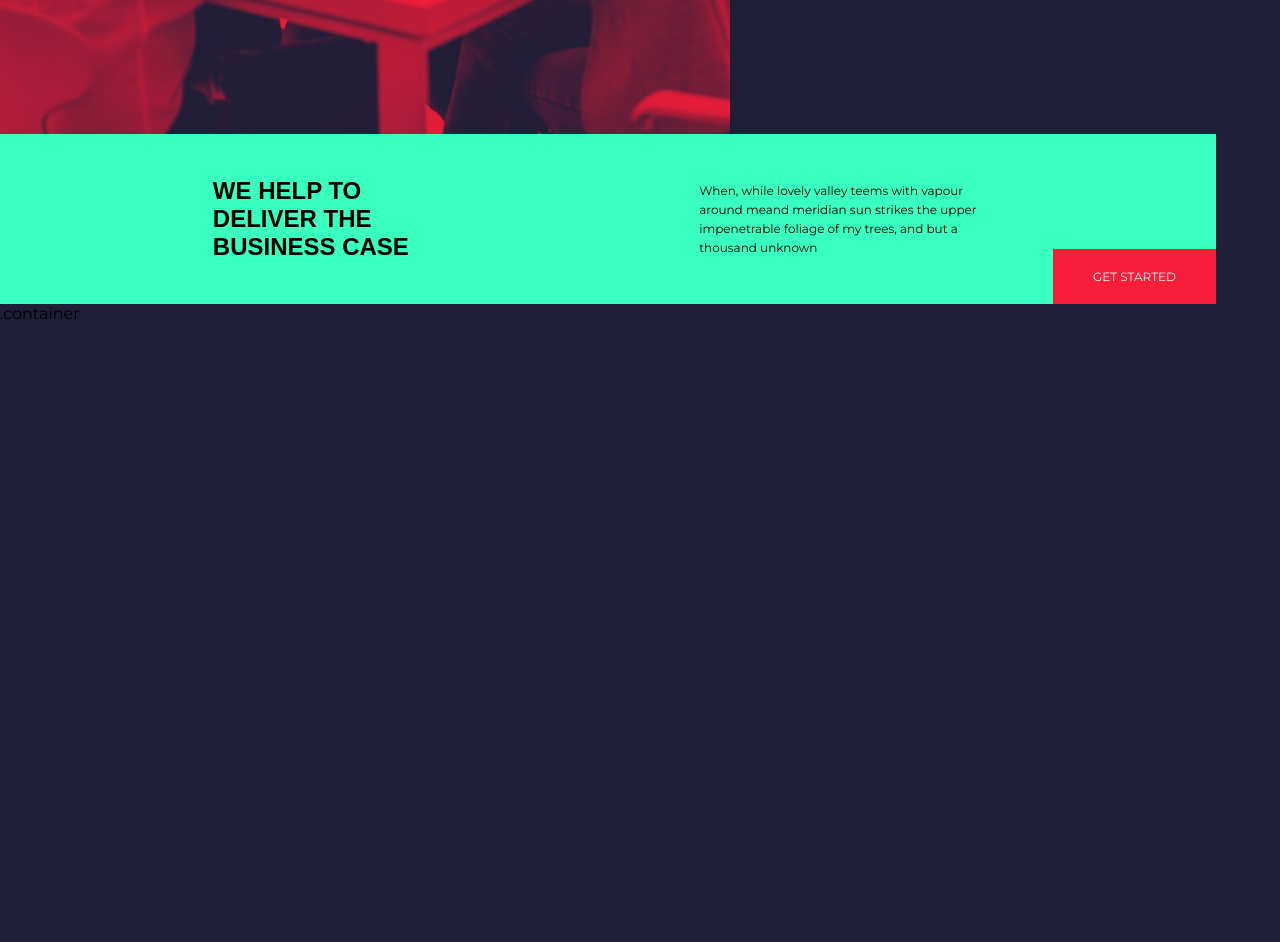
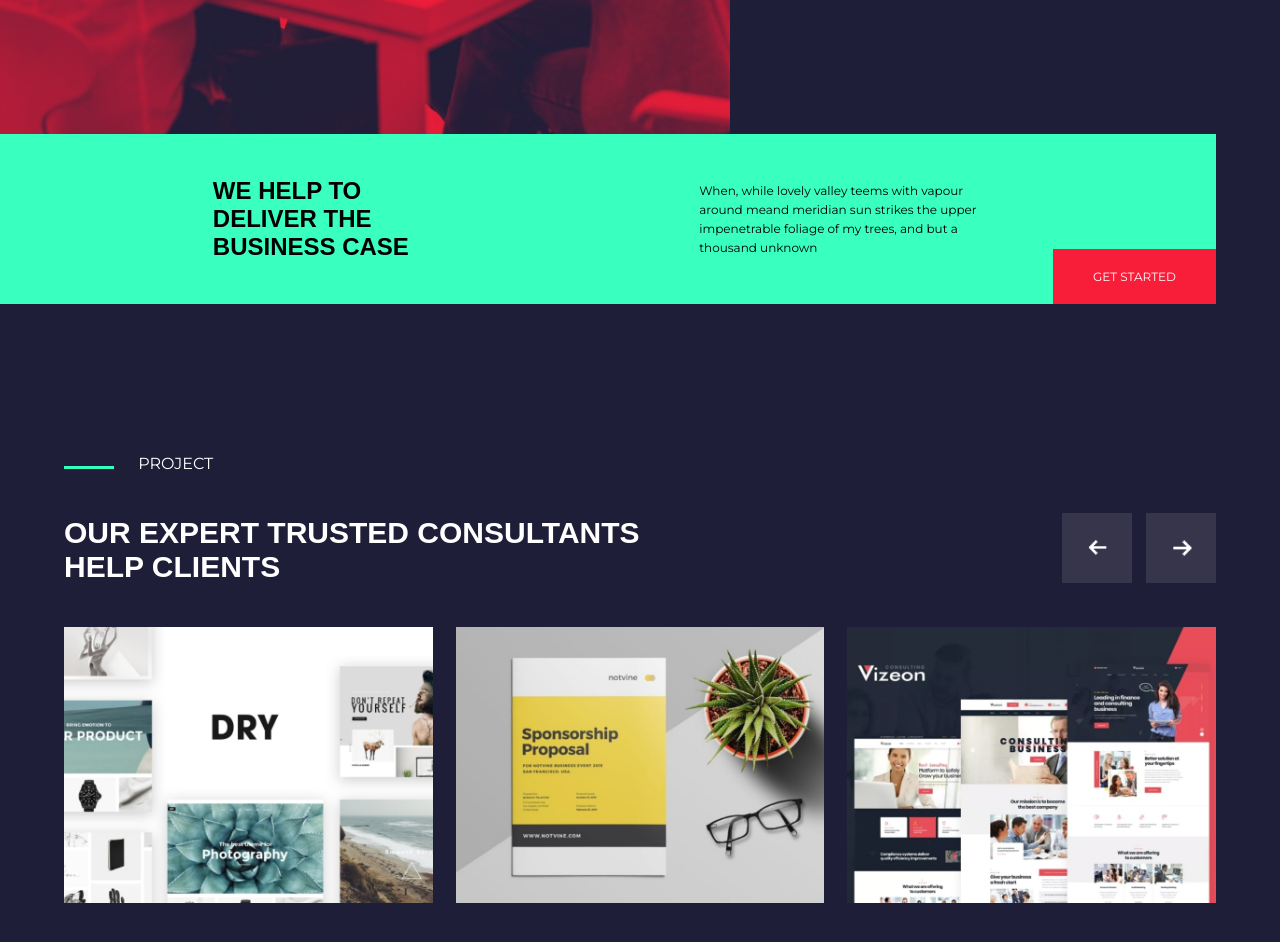
Before and after one commit to miggiu89/proj-html-vuejs, a plain HTML site: page index.html in a window 1280 px wide. Shown: the part 3206-4148 px from the top of the page. Before the commit the page ends 3529 px from the top, so only its background shows below. Drawn offline with nearby package versions, Linux system fonts and the light colour scheme; a web font is replaced by a local one.

Commit message:
third section

```diff
--- a/css/style.css
+++ b/css/style.css
@@ -296,3 +296,92 @@
   transition-timing-function: linear;
 }
 /* / second section */
+
+/* third section */
+#project{
+  margin-top: 150px;
+  color: #fff;
+  text-transform: uppercase;
+}
+
+#project span:first-of-type{
+  display: inline-block;
+  width: 50px;
+  border-bottom: 3px solid #35ffbf;
+  margin-right: 20px;
+}
+
+#project .title-box{
+  margin: 40px 0;
+  display: flex;
+  justify-content: space-between;
+  align-items: center;
+}
+
+#project .title-box h2{
+  flex-basis: 50%;
+  font-size: 30px;
+}
+
+#project .title-box .back-forward img{
+  margin-left: 10px;
+  background-color: #36354c;
+  height: 70px;
+  cursor: pointer;
+}
+
+#project .title-box .back-forward img:nth-child(1):hover,
+#project .title-box .back-forward img:nth-child(2):hover{
+  border: 4px solid black;
+  background-color: #35ffbf;
+  transition-duration: 0.1s;
+  transition-timing-function: linear;
+}
+
+#project .image-container{
+  margin-bottom: 100px;
+  display: flex;
+  justify-content: space-between;
+}
+
+#project .image-container .image-box{
+  flex-basis: 32%;
+  position: relative;
+}
+
+#project .image-container .image-box img{
+  width: 100%;
+}
+
+#project .image-box .layover{
+  width: 102%;
+  height: 102%;
+  padding: 20px;
+  background-color: rgba(219, 0, 0, 0.699);
+  position: absolute;
+  top: 50%;
+  left: 50%;
+  transform: translate(-50%, -50%);
+  border: 10px solid black;
+  text-transform: none;
+  display: flex;
+  justify-content: space-between;
+  align-items: flex-end;
+}
+
+#project .image-box .layover p:first-of-type{
+  font-weight: 700;
+  font-size: 20px;
+}
+
+#project .image-box .layover .button{
+  width: 60px;
+  height: 60px;
+  font-size: 30px;
+  background-color: black;
+  cursor: pointer;
+  display: flex;
+  justify-content: center;
+  align-items: center;
+}
+/* / third section */
--- a/index.html
+++ b/index.html
@@ -106,8 +106,34 @@
       <!-- / second section -->
 
       <!-- third section -->
-      <section>
-        .container
+      <!-- third section (slider) -->
+      <section id="project">
+        <div class="container">
+          <span></span>
+          <span>project</span>
+          <div class="title-box">
+            <h2>our expert trusted consultants help clients</h2>
+            <div class="back-forward">
+              <img src="img/default-skin-back-2.png" alt="back" @click="back">
+              <img src="img/default-skin-forward-2.png" alt="forward" @click="forward">
+            </div>
+          </div>
+          <div class="image-container">
+            <div class="image-box" v-for="(image, index) in activeImages" @mouseover="itemIndex = index" @mouseout="itemIndex = null">
+              <img :src="image.source" :alt="image.name">
+              <div class="layover" v-show="itemIndex == index">
+                <div class="text">
+                  <p>Purinky Products</p>
+                  <p>uncategorized</p>
+                </div>
+                <div class="button">+</div>
+              </div>
+            </div>
+          </div>
+        </div>
+      </section>
+      <!-- / third section -->
+
 
 
 
--- a/vue/script.js
+++ b/vue/script.js
@@ -12,6 +12,77 @@ let app = new Vue ({
     ],
     /* / header e footer*/
 
+    activeImages: [],
+    counterImg: 1,
+    imgSlot: [
+      {
+        source: 'img/DRYcover.jpg',
+        name: 'dry',
+        counter: 1
+      },
+      {
+        source: 'img/SPONSORSHIPcover.jpg',
+        name: 'sponsorship',
+        counter: 1
+      },
+      {
+        source: 'img/VIZEONcover.jpg',
+        name: 'vizeon',
+        counter: 1
+      },
+      {
+        source: 'img/VIZEONcover.jpg',
+        name: 'vizeon',
+        counter: 2
+      },
+      {
+        source: 'img/SPONSORSHIPcover.jpg',
+        name: 'sponsorship',
+        counter: 2
+      },
+      {
+        source: 'img/DRYcover.jpg',
+        name: 'dry',
+        counter: 2
+      }
+    ],
+    itemIndex: null,
+    isHover: false,
+    position: ''
+  },
 
+  created() {
+    this.imgSlot.forEach((element) => {
+      if (element.counter == 1) {
+        this.activeImages.push(element);
+      }
+    });
   },
-})
+  methods: {
+    forward: function () {
+      this.counterImg++;
+      if (this.counterImg > 2) {
+        this.counterImg = 1;
+      }
+      this.activeImages = [];
+      this.imgSlot.forEach((element) => {
+        if (element.counter == this.counterImg) {
+          this.activeImages.push(element);
+        }
+      });
+    },
+    back: function () {
+      this.counterImg--;
+      if (this.counterImg < 1) {
+        this.counterImg = 2;
+      }
+      this.activeImages = [];
+      this.imgSlot.forEach((element) => {
+        if (element.counter == this.counterImg) {
+          this.activeImages.push(element);
+        }
+      });
+    },
+
+  }
+});
```
Also changed, not shown: img/DRYcover.jpg (renamed from img/DRY-1-790x592.jpg), img/SPONSORSHIPcover.jpg (renamed from img/221bf0b7-8134-43bb-936a-5acbe42db64a-790x592.jpg), img/VIZEONcover.jpg (renamed from img/z1el4c4p-790x592.jpg), img/default-skin-back-2.png (added), img/default-skin-forward-2.png (added). Lines whose indentation alone changed are shown as unchanged.
